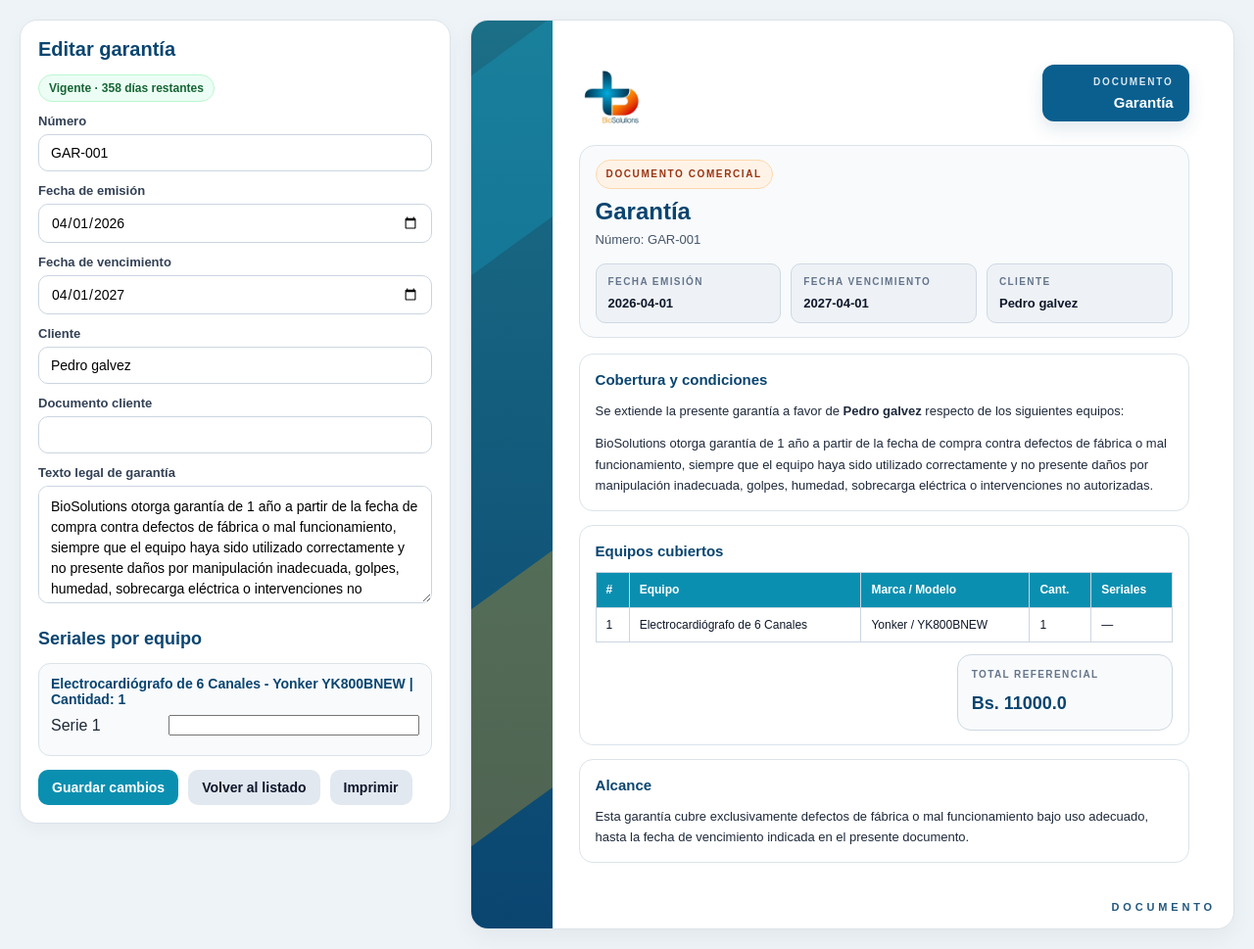
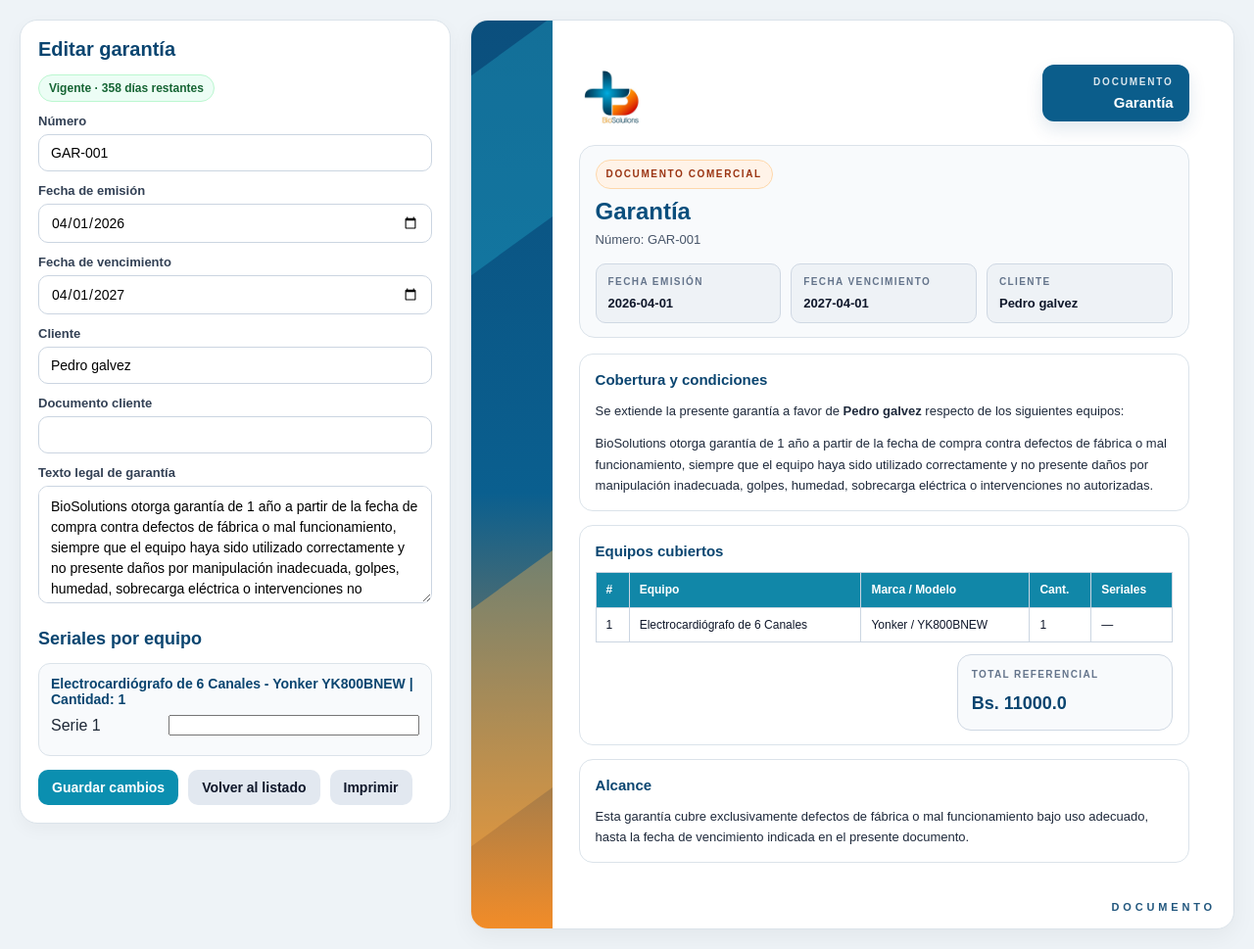
Before and after one commit to Myroesh/biosolutions-cotizador, a Flask app: page /garantias/1 in a window 1280 px wide. Shown: the part 71-1040 px from the top of the page at 98% size. Run offline with Flask 3, Linux system fonts and the light colour scheme; a user stored in the database is signed in; data comes from the database, SQL or seed files in the repository.

Commit message:
revision estetica documentos color 2

```diff
--- a/templates/garantia_detail.html
+++ b/templates/garantia_detail.html
@@ -154,7 +154,7 @@
   top:0;
   bottom:0;
   width:22mm;
-    background:linear-gradient(180deg,#1b6f86 0%, #0a4570 100%);
+  background:linear-gradient(180deg,#0b4f7d 0%, #0a5f8f 52%, #f28c28 100%);
   overflow:hidden;
 }
 
@@ -171,13 +171,13 @@
 .doc-left::before{
   top:78px;
   height:54mm;
-    background:rgba(17,181,220,.24);
+  background:rgba(38, 187, 216, .30);
 }
 
 .doc-left::after{
   bottom:62px;
   height:64mm;
-    background:rgba(255,170,0,.28);
+  background:rgba(255, 183, 77, .34);
 }
 
   .doc-content{
@@ -209,12 +209,12 @@
   flex-direction:column;
   align-items:flex-end;
   justify-content:center;
-    background:#0a5f8f;
+  background:#0b5d8b;
   color:#fff;
   border-radius:12px;
   padding:10px 16px;
   min-width:160px;
-    box-shadow:0 8px 18px rgba(10,69,112,.12);
+  box-shadow:0 8px 18px rgba(11,93,139,.14);
   }
 
   .doc-chip .label{
@@ -260,7 +260,7 @@
     text-align:left;
     font-size:24px;
     font-weight:800;
-    color:#0a4570;
+    color:#0b4f7d;
     text-transform:none;
   }
 
@@ -341,7 +341,7 @@
   }
 
   .doc-table th{
-    background:#0b8fb0;
+    background:#1187a8;
   color:#fff;
   font-weight:800;
   text-align:left;
@@ -375,7 +375,7 @@
   }
 
   .doc-preview::after{
-    content:"DOCUMENTO";
+    content:"DOCUMENTOSS";
     position:absolute;
     right:18px;
     bottom:16px;
@@ -453,7 +453,7 @@
     flex-direction:column;
     align-items:flex-end;
     justify-content:center;
-    background:#0a5f8f;
+     background:#0b5d8b;
     color:#fff;
     border-radius:12px;
     padding:10px 16px;
```
Lines whose indentation alone changed are shown as unchanged.
